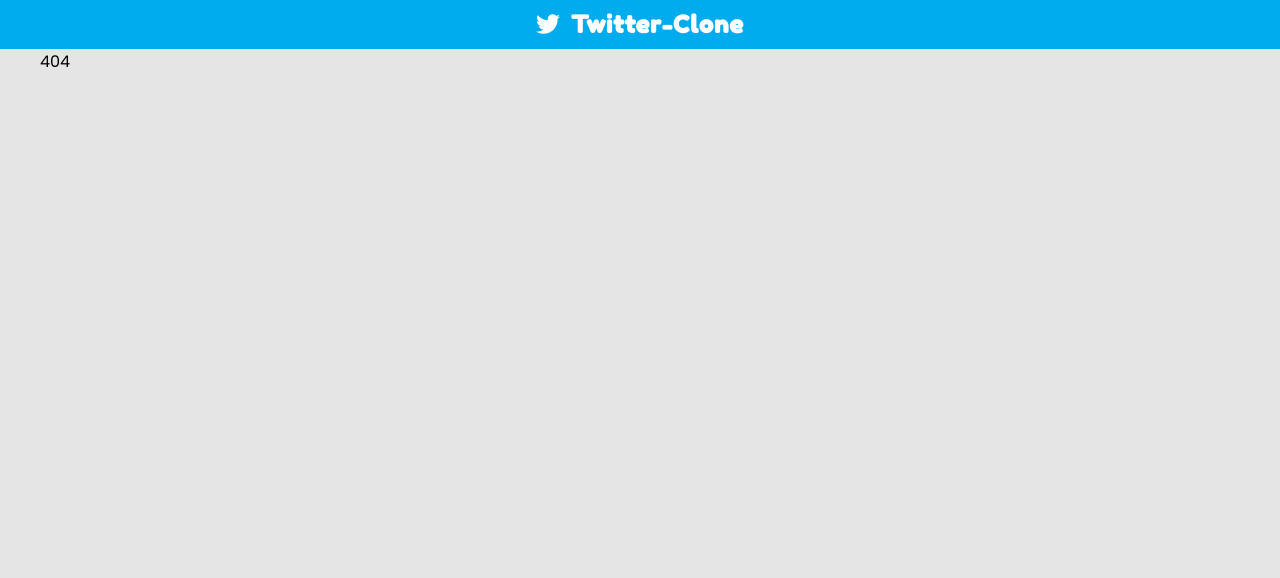
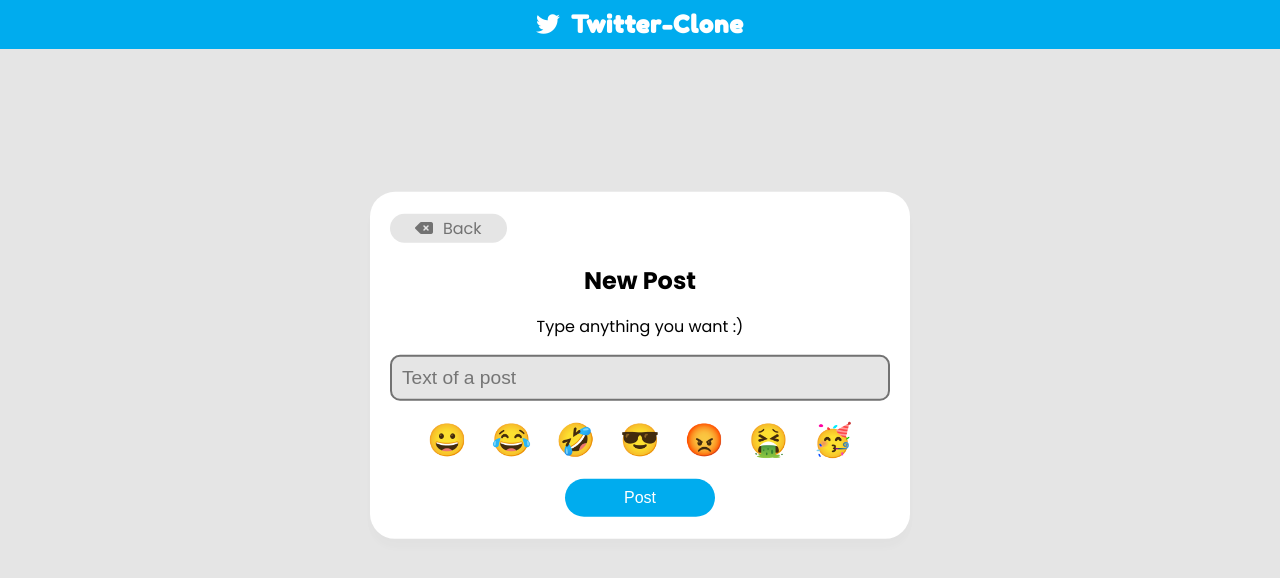
Before and after one commit to Salokhiddinov/twitter-clone, a Vue app: page /new-post in a window 1280 px wide. Before the commit this address had no page. Shown: the top 578 px of the page. Built offline with nearby package versions, Linux system fonts and the light colour scheme.

Commit message:
feat: add new-post page and post\get requests

```diff
--- a/public/index.html
+++ b/public/index.html
@@ -1,16 +1,26 @@
 <!DOCTYPE html>
 <html lang="">
   <head>
-    <meta charset="utf-8">
-    <meta http-equiv="X-UA-Compatible" content="IE=edge">
-    <meta name="viewport" content="width=device-width,initial-scale=1.0">
-    <link rel="icon" href="<%= BASE_URL %>favicon.ico">
-    <link rel="stylesheet" href="https://cdnjs.cloudflare.com/ajax/libs/font-awesome/6.1.1/css/all.min.css" integrity="sha512-KfkfwYDsLkIlwQp6LFnl8zNdLGxu9YAA1QvwINks4PhcElQSvqcyVLLD9aMhXd13uQjoXtEKNosOWaZqXgel0g==" crossorigin="anonymous" referrerpolicy="no-referrer" />
+    <meta charset="utf-8" />
+    <meta http-equiv="X-UA-Compatible" content="IE=edge" />
+    <meta name="viewport" content="width=device-width,initial-scale=1.0" />
+    <link rel="icon" href="<%= BASE_URL %>favicon.ico" />
+    <link
+      rel="stylesheet"
+      href="https://cdnjs.cloudflare.com/ajax/libs/font-awesome/6.1.1/css/all.min.css"
+      integrity="sha512-KfkfwYDsLkIlwQp6LFnl8zNdLGxu9YAA1QvwINks4PhcElQSvqcyVLLD9aMhXd13uQjoXtEKNosOWaZqXgel0g=="
+      crossorigin="anonymous"
+      referrerpolicy="no-referrer"
+    />
     <title><%= htmlWebpackPlugin.options.title %></title>
   </head>
   <body>
     <noscript>
-      <strong>We're sorry but <%= htmlWebpackPlugin.options.title %> doesn't work properly without JavaScript enabled. Please enable it to continue.</strong>
+      <strong
+        >We're sorry but <%= htmlWebpackPlugin.options.title %> doesn't work
+        properly without JavaScript enabled. Please enable it to
+        continue.</strong
+      >
     </noscript>
     <div id="app"></div>
     <!-- built files will be auto injected -->
--- a/src/components/UI/BaseTweet.vue
+++ b/src/components/UI/BaseTweet.vue
@@ -9,7 +9,8 @@
         width: 100%;
         border-radius: 10px;
         background-color: var(--light-grey);
-        margin: auto;
+        margin: 0 auto;
+        margin-bottom: 10px;
     }
 
 
--- a/src/components/home/WelcomeText.vue
+++ b/src/components/home/WelcomeText.vue
@@ -1,18 +1,26 @@
 <template>
   <section>
-  <h2>Welcome, User!</h2>
+    <h2>Welcome, {{currentUser.name}}!</h2>
     <span>Here’s what I found for you</span>
   </section>
 </template>
-
+<script>
+export default {
+  computed: {
+    currentUser() {
+      return this.$store.state.currentUser;
+    },
+  },
+};
+</script>
 
 <style scoped>
-    h2{
+h2 {
   margin: 10px 0;
   font-size: 2rem;
 }
 
-    section{
+section {
   text-align: center;
   margin: 20px 0 30px 0 !important;
 }
--- a/src/components/layout/TheHeader.vue
+++ b/src/components/layout/TheHeader.vue
@@ -1,6 +1,6 @@
 <template>
     <header>
-        <h2><router-link to='home'><span><i class="fa-brands fa-twitter logo"></i></span>Twitter-Clone</router-link></h2>
+        <h2><router-link to='/'><span><i class="fa-brands fa-twitter logo"></i></span>Twitter-Clone</router-link></h2>
     </header>
 </template>
 
--- a/src/main.js
+++ b/src/main.js
@@ -8,6 +8,7 @@ import TheNavigation from "@/components/layout/TheNavigation.vue";
 import TheFooter from "@/components/layout/TheFooter.vue";
 import BaseCard from "@/components/UI/BaseCard.vue";
 import BaseTweet from "@/components/UI/BaseTweet.vue";
+import NewPostPage from "@/pages/NewPostPage.vue";
 import SignUpPage from "@/pages/SignUpPage.vue";
 
 const app = createApp(App);
@@ -18,8 +19,9 @@ app.component("TheNavigation", TheNavigation);
 app.component("TheFooter", TheFooter);
 app.component("BaseCard", BaseCard);
 app.component("BaseTweet", BaseTweet);
-app.component('SignUpPage', SignUpPage);
+app.component("NewPostPage", NewPostPage);
+app.component("SignUpPage", SignUpPage);
 
-app.use(store)
+app.use(store);
 app.use(router);
 app.mount("#app");
--- a/src/pages/HomePage.vue
+++ b/src/pages/HomePage.vue
@@ -8,7 +8,7 @@
           <button class="sort">All Posts</button>
           <button class="sort">Following</button>
         </BaseCard>
-        <router-link to="new-tweet" class="new-tweet">
+        <router-link to="/new-post" class="new-tweet">
           <i class="fa-solid fa-plus"></i>
           <span class="new-tweet-text">New Tweet</span>
         </router-link>
@@ -16,16 +16,15 @@
       <BaseCard>
         <h2 class="heading">My Feed</h2>
         <div class="feed">
-          <BaseTweet>
+          <BaseTweet v-for="post in posts" :key="post.id">
             <div class="tweet">
               <div class="name">
-                <h4>Elon Musk</h4>
+                <h4>{{`${post.name} ${post.surname}`}}</h4>
                 <button class="follow">Follow</button>
               </div>
-              <router-link to="home" class="username">@emusk</router-link>
-              <p class="message">Hey-Yo! Nice clone of 'MY' Twitter😜</p>
+              <router-link to="home" class="username">{{`@${post.username}`}}</router-link>
+              <p class="message">{{post.post}}</p>
             </div>
-
           </BaseTweet>
         </div>
       </BaseCard>
@@ -39,12 +38,43 @@ export default {
   components: {
     WelcomeText,
   },
+  data(){
+    return {
+      posts: []
+    }
+  },
+  mounted() {
+      fetch('https://twitter-69051-default-rtdb.firebaseio.com/posts.json').then((response)=>{
+        if (response.ok){
+          return response.json();
+        }
+      }).then((data)=>{
+        const tempTweets = [];
+        console.log(tempTweets)
+        console.log(data);
+        for(let key in data){
+          tempTweets.unshift({
+            id: key,
+            name: data[key].name,
+            surname: data[key].surname,
+            username: data[key].username,
+            post: data[key].post,
+          })
+        }
+        this.posts = tempTweets;
+        console.log(this.posts)
+      })
+  },
   computed: {
     currentUser() {
       return this.$store.state.currentUser;
     },
+    currentUserId() {
+      return this.$store.state.currentUser.id;
+    },
   },
-};
+
+}
 </script>
 
 <style scoped>
@@ -138,17 +168,17 @@ h4 {
   align-items: center;
   justify-content: center;
   border-radius: 25px;
-  transition: .3s all ease;
+  transition: 0.3s all ease;
 }
-.new-tweet:hover{
+.new-tweet:hover {
   background-color: white;
   color: var(--dark-grey);
 }
-.new-tweet:active{
+.new-tweet:active {
   background-color: var(--dark-grey);
   color: white;
 }
-.new-tweet-text{
+.new-tweet-text {
   padding-left: 5px;
 }
 </style>
--- /dev/null
+++ b/src/pages/NewPostPage.vue
@@ -0,0 +1,241 @@
+<template>
+  <BaseCard class="base-card">
+    <router-link to="/" class="back"
+      ><i class="fa-solid fa-delete-left"></i>Back</router-link
+    >
+    <form @submit.prevent="createPost" autocomplete="off">
+      <h2>New Post</h2>
+      <p>Type anything you want :)</p>
+      <div class="form-item">
+        <input
+          type="text"
+          id="post"
+          v-model="post"
+          class="form-item"
+          placeholder="Text of a post"
+        />
+      </div>
+      <div class="emojies">
+        <div
+          class="emoji"
+          @click="pushEmoji"
+          unselectable="on"
+          onselectstart="return false;"
+          onmousedown="return false;"
+        >
+          😀
+        </div>
+        <div
+          class="emoji"
+          @click="pushEmoji"
+          unselectable="on"
+          onselectstart="return false;"
+          onmousedown="return false;"
+        >
+          😂
+        </div>
+        <div
+          class="emoji"
+          @click="pushEmoji"
+          unselectable="on"
+          onselectstart="return false;"
+          onmousedown="return false;"
+        >
+          🤣
+        </div>
+        <div
+          class="emoji"
+          @click="pushEmoji"
+          unselectable="on"
+          onselectstart="return false;"
+          onmousedown="return false;"
+        >
+          😎
+        </div>
+        <div
+          class="emoji"
+          @click="pushEmoji"
+          unselectable="on"
+          onselectstart="return false;"
+          onmousedown="return false;"
+        >
+          😡
+        </div>
+        <div
+          class="emoji"
+          @click="pushEmoji"
+          unselectable="on"
+          onselectstart="return false;"
+          onmousedown="return false;"
+        >
+          🤮
+        </div>
+        <div
+          class="emoji"
+          @click="pushEmoji"
+          unselectable="on"
+          onselectstart="return false;"
+          onmousedown="return false;"
+        >
+          🥳
+        </div>
+      </div>
+      <div class="button-container">
+        <button class="submit">Post</button>
+      </div>
+    </form>
+  </BaseCard>
+</template>
+
+<script>
+export default {
+  data() {
+    return {
+      post: "",
+    };
+  },
+  computed: {
+    user() {
+      return this.$store.state.currentUser;
+    },
+  },
+  methods: {
+    pushEmoji(e) {
+      this.post = this.post + e.target.innerText;
+    },
+    createPost() {
+      fetch("https://twitter-69051-default-rtdb.firebaseio.com/posts.json", {
+        method: "POST",
+        header: {
+          "Content-Type": "application/json",
+        },
+        body: JSON.stringify({
+          id: Date.now(),
+          name: this.user.name,
+          surname: this.user.surname,
+          username: this.user.username,
+          post: this.post,
+        }),
+      }).then(() => {
+        console.log("Post created!");
+        this.$router.push("/home");
+      });
+    },
+  },
+};
+</script>
+
+<style scoped>
+.base-card {
+  position: absolute;
+  top: 50vh;
+  left: 50%;
+  transform: translate(-50%, -60%);
+  max-width: 500px;
+}
+h2,
+p {
+  text-align: center;
+}
+h2 {
+  margin: 0;
+}
+.form-item {
+  display: flex;
+  width: 100%;
+  justify-content: center;
+}
+input {
+  padding: 10px;
+  width: 80%;
+  border-radius: 10px;
+  border-width: 2px;
+  border-style: solid;
+  border-color: var(--dark-grey);
+  background-color: var(--light-grey);
+  margin-bottom: 15px;
+}
+form {
+  padding: 10px 0;
+  display: grid;
+}
+.button-container {
+  width: 100%;
+  display: flex;
+  justify-content: center;
+  align-items: center;
+}
+.submit {
+  margin: auto;
+  width: 30%;
+  background: var(--blue);
+  border-radius: 20px;
+  color: white;
+  border-style: none;
+  padding: 10px 20px;
+  font-size: 1rem;
+  transition: 0.2s all;
+}
+.login {
+  color: var(--blue);
+  font-weight: 700;
+  text-decoration: none;
+}
+.back {
+  background: var(--light-grey);
+  padding: 2px 25px;
+  margin: 10px 0;
+  color: var(--dark-grey);
+  border-radius: 20px;
+  text-decoration: none;
+  display: inline-block;
+  transition: 0.2s all ease;
+}
+.back:hover {
+  background: var(--blue);
+  color: white;
+}
+.back:active {
+  box-shadow: 0 0 10px 0 rgba(0, 0, 0, 0.34);
+}
+.emojies {
+  display: flex;
+  margin: auto;
+  flex-wrap: wrap;
+  justify-content: space-around;
+  align-items: center;
+  margin-bottom: 15px;
+  width: 90%;
+}
+.emoji {
+  font-size: 2rem;
+  transition: 0.2s all ease;
+}
+.emoji:hover {
+  cursor: pointer;
+  transform: translateY(-10px) scale(1.2);
+}
+.emoji:active {
+  cursor: pointer;
+  transform: translateY(5px) scale(1.1);
+}
+.submit:hover {
+  background: var(--dark-grey);
+}
+.submit:active {
+  transform: scale(0.98);
+  box-shadow: 0px 0px 10px rgba(0, 0, 0, 0.34);
+}
+i {
+  margin-right: 10px;
+}
+
+@media screen and (min-width: 1200px) {
+  .base-card {
+    width: 600px;
+  }
+  input {
+    font-size: 1.2rem;
+  }
+}
+</style>
--- a/src/pages/SignUpPage.vue
+++ b/src/pages/SignUpPage.vue
@@ -4,7 +4,7 @@
 
     <h2>Sign Up</h2>
     <p>Already have an account? <router-link to="/" class="login">Log In</router-link></p>
-    <form @submit.prevent>
+    <form @submit.prevent="createUser">
       <div class="form-item">
         <label for="name">Name:</label>
         <input type="text" key="name" v-model="name"/>
@@ -25,7 +25,7 @@
         </button> -->
       </div>
       <div class="button-container">
-        <button class="submit" @click="createUser"><i class="fa-solid fa-user-plus"></i>Create Account</button>
+        <button class="submit"><i class="fa-solid fa-user-plus"></i>Create Account</button>
       </div>
     </form>
   </BaseCard>
@@ -36,15 +36,18 @@ export default {
   data() {
     return {
       passwordIsHidden: true,
-      // name: name.value,
-      // surname: surname.surname,
-      // username: username.username,
-      // password: password.password,
+      name: '',
+      surname: '',
+      username: '',
+      password: ''
     };
   },
   methods: {
+    submitForm(){
+      console.log('submitForm');
+    },
     createUser(){
-      fetch('https://twitter-clone-cc4b0-default-rtdb.firebaseio.com/users.json', {
+      fetch('https://twitter-69051-default-rtdb.firebaseio.com/users.json', {
         method: 'POST',
         header: {
           'Content-Type': 'application/json'
@@ -55,6 +58,8 @@ export default {
           username: this.username,
           password: this.password,
         }),
+      }).then(()=>{
+        console.log('User created!')
       })
     },
     togglePassword() {
@@ -139,6 +144,13 @@ border-radius: 20px;
 text-decoration: none;
 display: inline-block;
 }
+.back:hover{
+    background: var(--blue);
+    color: white;
+}
+.back:active{
+    box-shadow: 0 0 10px 0 rgba(0, 0, 0, 0.34);
+}
 
 .submit:hover {
   background: var(--dark-grey);
--- a/src/router.js
+++ b/src/router.js
@@ -2,6 +2,7 @@ import { createRouter, createWebHistory } from 'vue-router';
 
 import HomePage from '@/pages/HomePage.vue'
 import SignUpPage from "@/pages/SignUpPage.vue";
+import NewPostPage from "@/pages/NewPostPage.vue";
 import NotFound from '@/pages/NotFound.vue'
 
 
@@ -11,6 +12,7 @@ const router = createRouter({
         //Home Pages
         {path: '/', redirect: '/home'},
         {path: '/home', component: HomePage, name: 'home'},
+        {path: '/new-post', component: NewPostPage, name: 'new-post'},
         {path: '/sign-up', component: SignUpPage, name: 'signup'},
 
         //Not Found Page
--- a/src/store/store.js
+++ b/src/store/store.js
@@ -4,11 +4,10 @@ const store = createStore({
   state() {
     return {
       currentUser: {
-        id: "u1",
-        name: "Nomonjon",
-        surname: "Salokhiddinov",
-        username: "nomonjon",
-        password: "123456",
+        id: "u4",
+        name: "Jeff",
+        surname: "Bezos",
+        username: "jeffbezos",
       },
       allUsers: [],
       allPosts: [],
```
Lines whose indentation alone changed are shown as unchanged.
